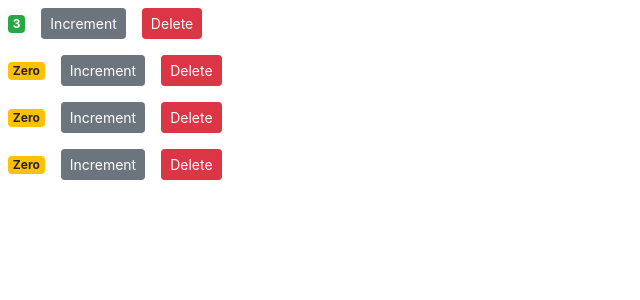
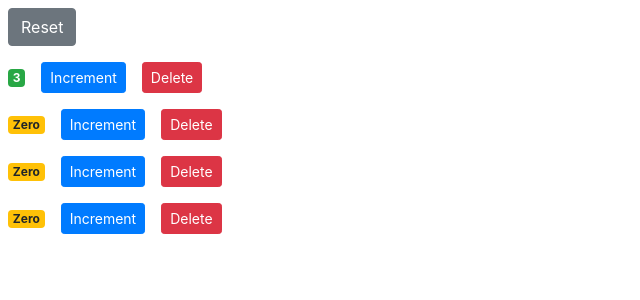
Before and after one commit to naseebbajracharya/react-tryout-counter, a React (Create React App) app: page / in a window 1280 px wide. Shown: the top 300 px of the page, without its empty margins (0-640 px from the left). Built offline with nearby package versions, Linux system fonts and the light colour scheme.

Commit message:
setting up reset button

```diff
--- a/src/components/counter.jsx
+++ b/src/components/counter.jsx
@@ -16,7 +16,7 @@
             <span className={this.getBadgeClasses()}>{this.formatCount()}</span>
             <button
             onClick ={this.handleIncrement}
-            className="btn m-2 btn-secondary btn-sm">Increment</button>
+            className="btn m-2 btn-primary btn-sm">Increment</button>
 
             <button onClick={() => this.props.onDelete(this.props.counter.id)} className="btn m-2 btn-danger btn-sm m-2">Delete</button>
             <br/>
--- a/src/components/counters.jsx
+++ b/src/components/counters.jsx
@@ -11,6 +11,14 @@
         ]
      };
 
+     handleReset= () => {
+         const counters = this.state.counters.map(c => {
+             c.value = 0;
+             return c;
+         });
+         this.setState({counters});
+     }
+
      handleDelete= (counterId) => {
         //console.log('Event handler called', counterId);
         const counters = this.state.counters.filter( c => c.id !== counterId);
@@ -20,6 +28,7 @@
     render() {
         return (
         <div>
+            <button onClick={this.handleReset} className="btn btn-secondary sm m-2">Reset</button>
            {this.state.counters.map(counter => (
                <Counter key={counter.id} onDelete={this.handleDelete} counter={counter}/>
                ))}
```
Also changed, not shown: 1 other file (tests, documents, lock files or other folders).
